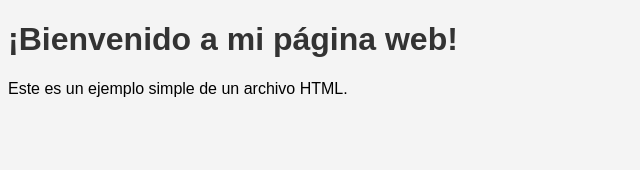
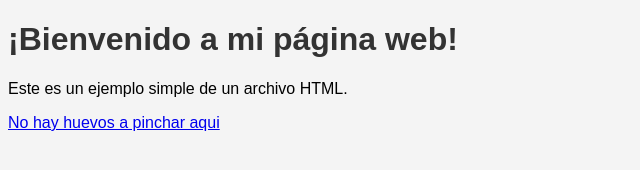
Before and after one commit to HectorCRZBQ/GitHubFlow, a plain HTML site: page index.html in a window 1280 px wide. Shown: the whole page, without its empty margins (0-640 px from the left). Drawn offline with Linux system fonts and the light colour scheme.

Commit message:
Add a link to redirect to youtube a play a melendi's song

```diff
--- a/index.html
+++ b/index.html
@@ -12,5 +12,6 @@
 <body>
     <h1>¡Bienvenido a mi página web!</h1>
     <p>Este es un ejemplo simple de un archivo HTML.</p>
+    <a href="https://www.youtube.com/watch?v=OAlNlOpBU1Y">No hay huevos a pinchar aqui</a>
 </body>
 </html>
```
